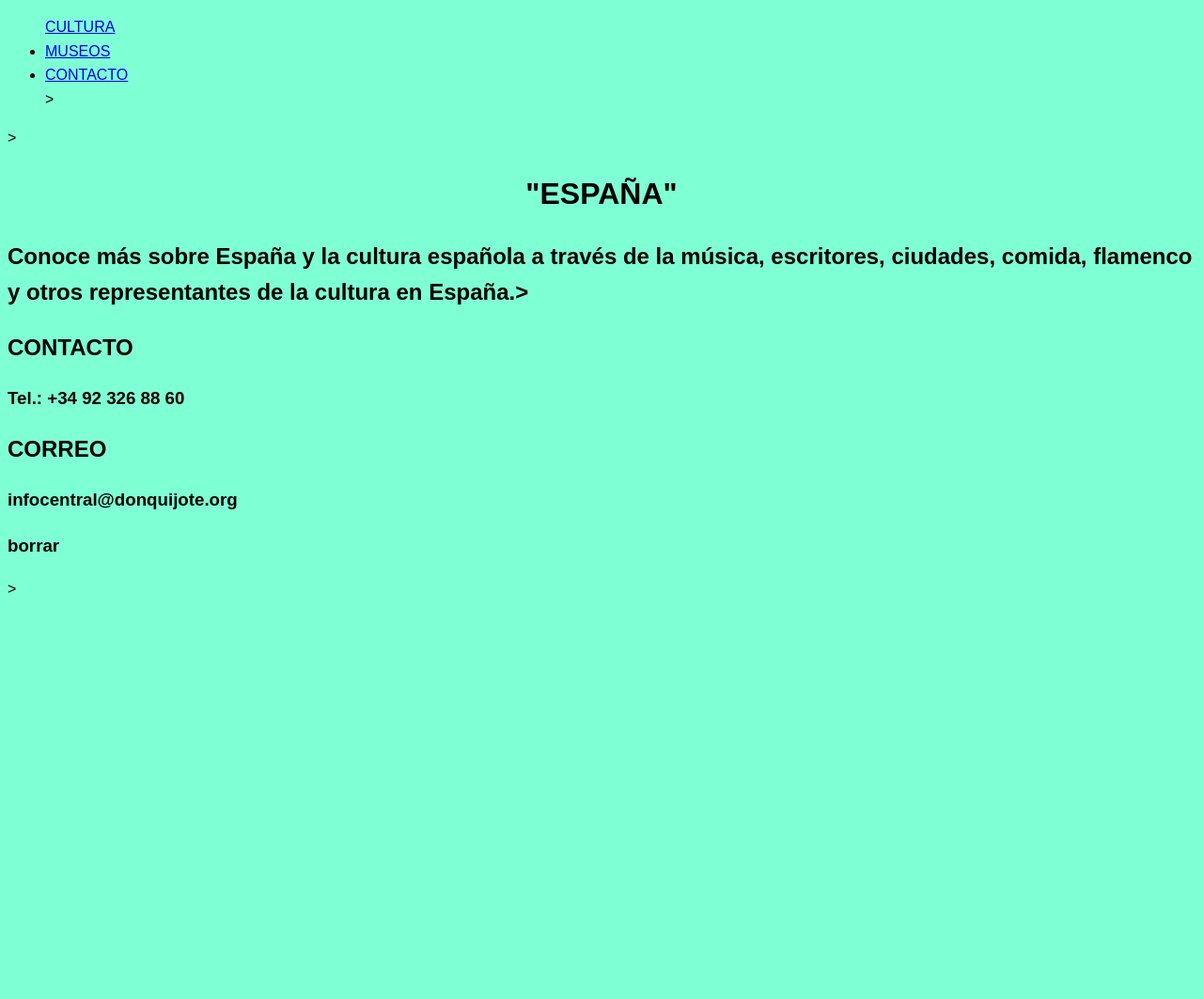
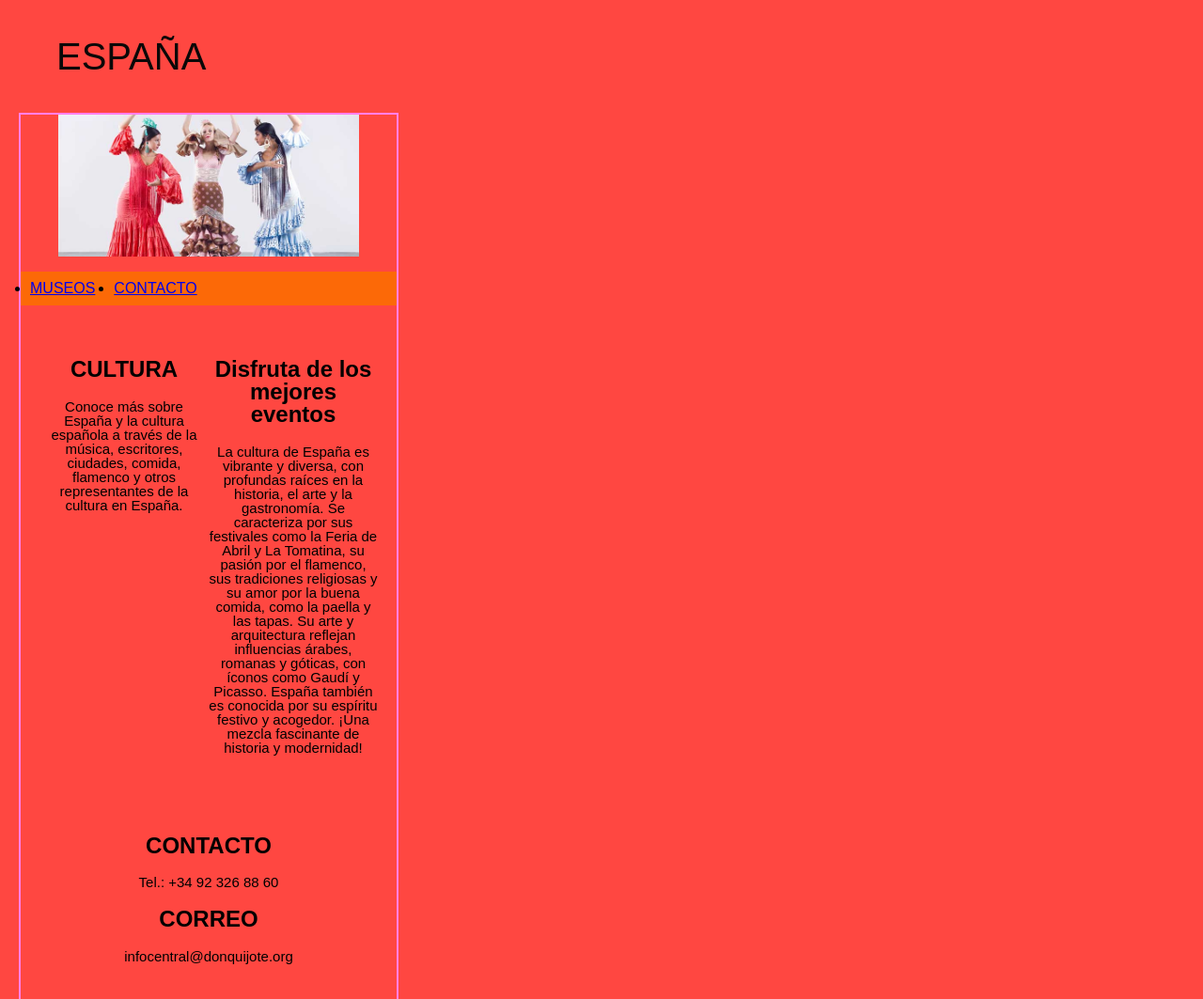
Before and after one commit to guti08/TP01PV2025CARIENRIQUEGUSTAVO, a plain HTML site: page Index.html in a window 1280 px wide. Shown: the top 1063 px of the page at 94% size. Before the commit the page ends 800 px from the top, so only its background shows below. Drawn offline with Linux system fonts and the light colour scheme.

Commit message:
trabajo practico N°1 Cari Enrique Gustavo

```diff
--- a/Index.html
+++ b/Index.html
@@ -4,34 +4,55 @@
     <meta charset="UTF-8">
     <meta name="viewport" content="width=device-width, initial-scale=1.0">
     <title>Document</title>
-    <link rel="stylesheet" href="style.css">
+    <link rel="stylesheet" href="assets/css/style.css">
 </head>
 <body>
-  <header style="color: red;"
-   ></header>
+  <header style="color: rgb(10, 8, 8);"
+  <h1>ESPAÑA</h1>
 
-   <nav>
-    <ul
-    <li><a href="#CULTURA">CULTURA</a></li>
-    <li><a href="MUSEOS">MUSEOS</a></li>
-    <li><a href="#CONTACTO">CONTACTO</a></li>
-    ></ul>
-></nav>
+   </header>
+<div class="container"><img src="assets/images/tres-joves-bailando-flamenco.jpg "alt="logo de la empresa" class="logo"</div>
+<nav>
+    <ul>
+    <li><a href="/Museos.html">MUSEOS</a></li>
+    <li><a href="/Contacto.html">CONTACTO</a></li>
+    </ul>
+</nav>
 
-   <main
+   <main>
 
   <section class="CULTURA">
-  <h1> "ESPAÑA" </h1>
-  <h2> Conoce más sobre España y la cultura española a través de la música, escritores, ciudades, comida, flamenco y otros representantes de la cultura en España.></h2>
+    <h2>CULTURA</h2>
+  <h3> Conoce más sobre España y la cultura española a través de la música, escritores, ciudades, comida, flamenco y otros representantes de la cultura en España.</h3>
   </section>
 
-  <section class="MUSEOS" ></section>
-  <section class="CONTACTO" ></section>
-  <h2>CONTACTO</h2>
-  <h3>Tel.: +34 92 326 88 60</h3>
-  <h2>CORREO</h2>
-  <h3>infocentral@donquijote.org</h3>
-  <h3>borrar</h3>
-   ></main>
+  <section class="CONTACTO" >
+  <article>
+ <h2> Disfruta de los mejores eventos</h2>
+  </article>
+  <article>
+    <h3>La cultura de España es vibrante y diversa, con profundas raíces en la historia, el arte y la gastronomía. Se caracteriza por sus festivales como la Feria de Abril y La Tomatina, su pasión por el flamenco,
+       sus tradiciones religiosas y su amor por la buena comida, como la paella y las tapas.
+        Su arte y arquitectura reflejan influencias árabes, romanas y góticas, con íconos como Gaudí y Picasso. España también es conocida por su espíritu festivo y acogedor. ¡Una mezcla fascinante de historia y modernidad!</h3>
+  </article>
+
+
+  </section>
+  <aside>
+    <h2>CONTACTO</h2>
+    <h3>Tel.: +34 92 326 88 60</h3>
+    <h2>CORREO</h2>
+    <h3>infocentral@donquijote.org</h3>
+    </aside>
+
+  </main>
+  <footer id="contacto">
+    <p>&copy; 2025 Empresa ficticia S.A -Todos los derechos reservados .</p>
+  </footer>
+
+  <script>
+
+  </script>
+
 </body>
 </html>
--- /dev/null
+++ b/assets/css/style.css
@@ -0,0 +1,63 @@
+body{
+    font-family: arial,sans-serif;
+    margin: 20px;
+    padding: 0;
+    line-height: 1.0;
+    background-color: rgb(255, 71, 65);
+}
+
+header{
+    font-size: 40px;
+    padding: 20px;
+margin: 20px;
+}
+
+nav ul{
+    display:flex;
+    background: rgb(252, 105, 7);
+    padding: 10px;
+    text-decoration: none;
+
+
+}
+nav li{
+    margin-right: 20px;
+
+}
+
+main {
+    display: flex;
+    text-align: center;
+    flex-wrap: wrap;
+    justify-content: space-around;
+    padding: 20px;
+}
+main h1 {
+    text-align: center;
+}
+section{
+    flex: 5;
+    margin-bottom: 30px;
+}
+.container{
+    width: 400px;
+    border: 2px solid rgb(255, 127, 238);
+}
+
+.logo{
+    max-width: 80%;
+    height: auto;
+    display: block;
+    margin: 0 auto;
+}
+h1{
+    font-size: 30px;
+}
+h3{
+    font-size: 15px;
+    font-weight: normal;
+}
+aside {
+    flex: 1;
+    padding: 20px ;
+}
--- a/style.css
+++ /dev/null
@@ -1,10 +0,0 @@
-body{
-    font-family: arial,sans-serif;
-    margin: 20;
-    padding: 0;
-    line-height: 1.6;
-    background-color: aquamarine;
-}
-main h1{
-    text-align: center;
-}
```
Also changed, not shown: Contacto.html (added, +70 -0 lines), Museos.html (added, +56 -0 lines), assets/images/bandera.jpg (added), assets/images/descargar.jpg (added), assets/images/museos.jpg (added), assets/images/tres-joves-bailando-flamenco.jpg (added).
